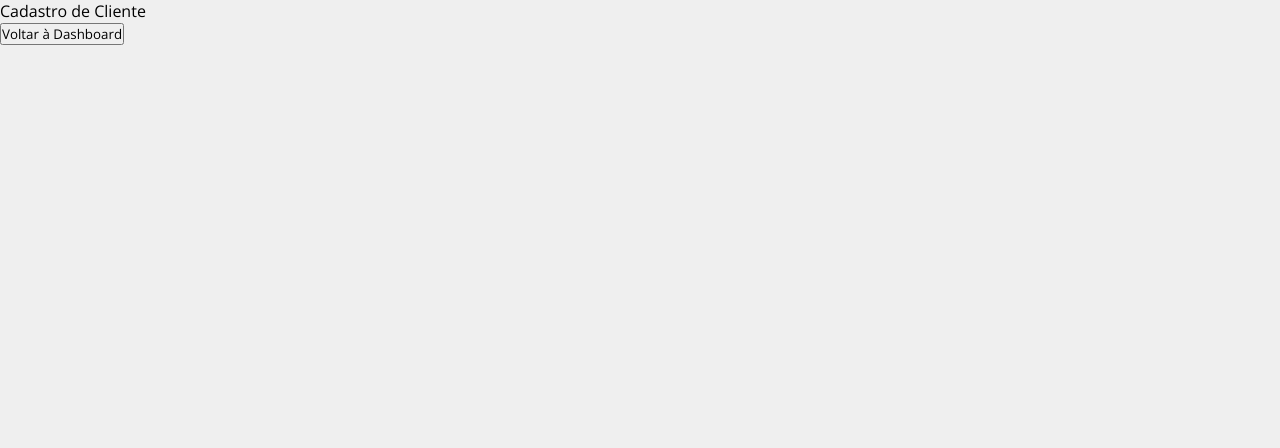
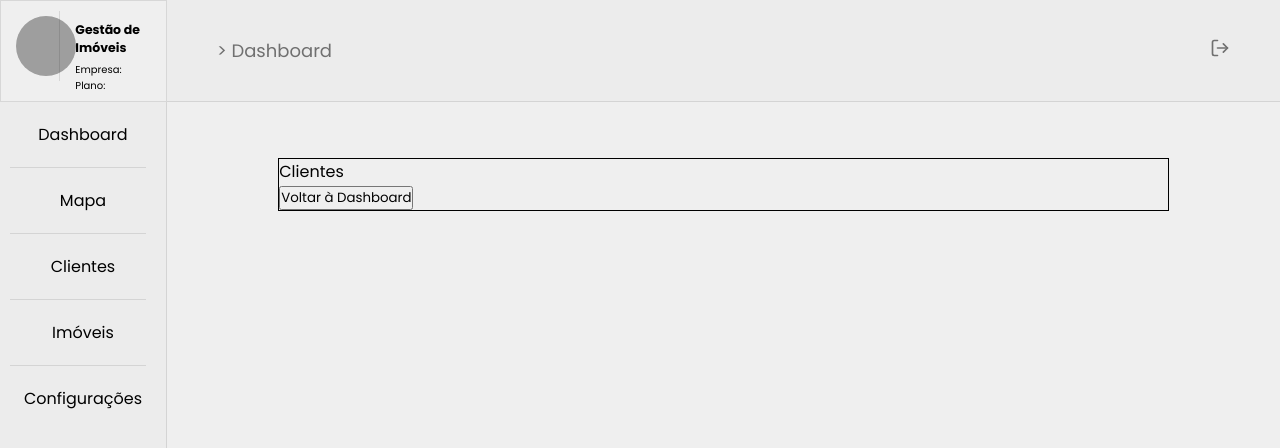
Before and after one commit to lppastor/react-router, a React app: page /cadastroCliente in a window 1280 px wide. Shown: the top 448 px of the page. Built offline with nearby package versions, Linux system fonts and the light colour scheme; grey boxes are pictures that could not be loaded.

Commit message:
Componetização Header e Aside

```diff
--- a/public/index.html
+++ b/public/index.html
@@ -30,6 +30,10 @@
     <link rel="preconnect" href="https://fonts.gstatic.com" crossorigin>
     <link href="https://fonts.googleapis.com/css2?family=Open+Sans:ital,wght@0,300;0,400;0,500;0,600;0,700;0,800;1,300;1,400;1,500;1,600;1,700;1,800&display=swap" rel="stylesheet">
 
+    <link rel="preconnect" href="https://fonts.googleapis.com">
+    <link rel="preconnect" href="https://fonts.gstatic.com" crossorigin>
+    <link href="https://fonts.googleapis.com/css2?family=DM+Sans:wght@400;500;700&family=Open+Sans:wght@300;500;700&family=Poppins:wght@400;500;700&family=Roboto:wght@300;500;700&display=swap" rel="stylesheet">
+
   </head>
   <body>
     <noscript>You need to enable JavaScript to run this app.</noscript>
--- /dev/null
+++ b/src/components/Header.css
@@ -0,0 +1,28 @@
+.container-col {
+    width: 100vw;
+    display: flex;
+    flex-direction: column;
+}
+
+header {
+    width: 100%;
+    height: 102px;
+    background-color: rgb(236, 236, 236);
+    border-bottom: 1px solid rgba(0,0,0,.1);
+    display: flex;
+    align-items: center;
+}
+
+#navegacao-atual {
+    margin-left: 50px;
+    font-size: 18px;
+    color: rgb(112, 112, 112);
+}
+
+#sair-app {
+    position: fixed;
+    right: 0;
+    margin-right: 50px;
+    font-size: 20px;
+    color: rgb(112, 112, 112);
+}
--- /dev/null
+++ b/src/components/Header.js
@@ -0,0 +1,15 @@
+import './Header.css'
+import { FiLogOut } from "react-icons/fi";
+
+function Header() {
+    return (
+
+            <header>
+                <span id='navegacao-atual'>&gt; Dashboard</span>
+                <span id="sair-app"><FiLogOut/></span>
+            </header>
+
+    )
+}
+
+export default Header;
--- /dev/null
+++ b/src/components/Nav.css
@@ -0,0 +1,84 @@
+aside {
+    width: 15%;
+}
+
+.navbar {
+    background-color: rgb(236, 236, 236);
+    height: 100vh;
+    padding: 10px 0;
+    border-right: 1px solid rgba(0,0,0,.1);
+}
+
+.separador-navbar {
+    border: 0;
+    background-color: rgba(0,0,0,.1);
+    height: 1px;
+    width: calc(100% - 30px);
+    margin: 10px 10px;
+}
+
+.app-navbar {
+    font-size: 16px;
+    text-align: center;
+    padding: 10px 0;
+    cursor: pointer;
+}
+
+.app-navbar:hover {
+    font-size: 17px;
+    font-weight: 500;
+    text-align: center;
+    padding: 10px 0;
+    cursor: pointer;
+}
+
+.avatar {
+    height: 102px;
+    z-index: 60;
+    display: flex;
+    border: 1px solid rgba(0,0,0,.1);
+}
+
+.container-img-avatar {
+    width: 35%;
+    height: 100px;
+    display: inline-block;
+}
+
+.container-descricao-avatar {
+    width: 64%;
+    height: 100px;
+    padding: 15px;
+    display: inline-block;
+
+
+}
+
+.separador-avatar {
+    color: rgba(0,0,0,.1);
+    height: calc(100% - 30px);
+    width: 1%;
+    margin: 10px 0px;
+    display: inline-block;
+    border: 0;
+    background-color: rgba(0,0,0,.1);
+}
+
+.avatar img {
+    width: 60px;
+    height: 60px;
+    border-radius: 50%;
+    background-size: cover;
+    background-repeat: no-repeat;
+    margin-top: 15px;
+    margin-left: 15px;
+}
+
+.titulo-avatar {
+    font-size: 12.5px;
+    margin: 5px 0;
+}
+
+.descricao-avatar {
+    font-size: 10px;
+}
--- /dev/null
+++ b/src/components/Nav.js
@@ -0,0 +1,34 @@
+import './Nav.css';
+
+function Nav() {
+    return (
+        <aside>
+            <div className="avatar">
+                <div className='container-img-avatar'>
+                    <img className="img-avatarr" src="https://www.coladaweb.com/wp-content/uploads/2020/12/20201202-foguete.png" alt=""/>
+                </div>
+                <hr className='separador-avatar'/>
+                <div className='container-descricao-avatar'>
+                    <p className='titulo-avatar'><strong>Gestão de Imóveis</strong></p>
+                    <p className='descricao-avatar'>Empresa: </p>
+                    <p className='descricao-avatar'>Plano: </p>
+                </div>
+            </div>
+            <div className="navbar">
+                <ul className='lista-navbar'>
+                    <li className='app-navbar'>Dashboard</li>
+                    <hr className='separador-navbar'/>
+                    <li className='app-navbar'>Mapa</li>
+                    <hr className='separador-navbar'/>
+                    <li className='app-navbar'>Clientes</li>
+                    <hr className='separador-navbar'/>
+                    <li className='app-navbar'>Imóveis</li>
+                    <hr className='separador-navbar'/>
+                    <li className='app-navbar'>Configurações</li>
+                </ul>
+            </div>
+        </aside>
+    )
+}
+
+export default Nav
--- a/src/components/cadastroCliente.js
+++ /dev/null
@@ -1,12 +0,0 @@
-import { Link } from "react-router-dom"
-
-function CadastroCliente() {
-    return (
-        <div>
-            <p>Cadastro de Cliente</p>
-            <Link to="/dashboard"><button>Voltar à Dashboard</button></Link>
-        </div>
-    )
-}
-
-export default CadastroCliente
--- a/src/index.css
+++ b/src/index.css
@@ -2,7 +2,7 @@
   padding: 0;
   margin: 0;
   box-sizing: border-box;
-  font-family: 'Open Sans', sans-serif;
+  font-family: 'Poppins', sans-serif;
 }
 
 html, body, #root {
--- a/src/index.js
+++ b/src/index.js
@@ -2,9 +2,9 @@ import { BrowserRouter as Router, Routes, Route } from 'react-router-dom'
 import React from 'react';
 import ReactDOM from 'react-dom/client';
 import './index.css';
-import Login from './components/login';
-import Dashboard from './components/dashboard';
-import CadastroCliente from './components/cadastroCliente';
+import Login from './pages/login';
+import Dashboard from './pages/dashboard';
+import CadastroCliente from './pages/cadastroCliente';
 
 
 const root = ReactDOM.createRoot(document.getElementById('root'));
--- /dev/null
+++ b/src/pages/cadastroCliente.css
@@ -0,0 +1,10 @@
+.container-row {
+    display: flex;
+}
+
+.app {
+    display: flex;
+    flex-direction: column;
+    margin: 5% 10%;
+    border: 1px solid black;
+}
--- /dev/null
+++ b/src/pages/cadastroCliente.js
@@ -0,0 +1,21 @@
+import { Link } from 'react-router-dom'
+import Header from "../components/Header"
+import Nav from "../components/Nav"
+import './cadastroCliente.css'
+
+function CadastroCliente() {
+    return (
+        <div className="container-row">
+            <Nav/>
+            <div className='container-col'>
+                <Header/>
+                <div className="app">
+                    <p>Clientes</p>
+                    <Link to="/dashboard"><button>Voltar à Dashboard</button></Link>
+                </div>
+            </div>
+        </div>
+    )
+}
+
+export default CadastroCliente
```
Also changed, not shown: src/components/dashboard.css (deleted), src/pages/dashboard.css (added), src/pages/dashboard.js (renamed from src/components/dashboard.js), src/pages/login.css (renamed from src/components/login.css), src/pages/login.js (renamed from src/components/login.js).
